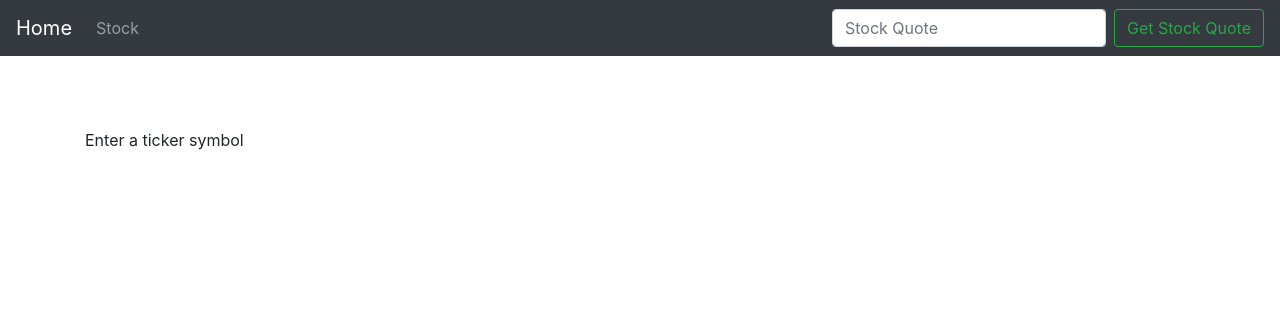
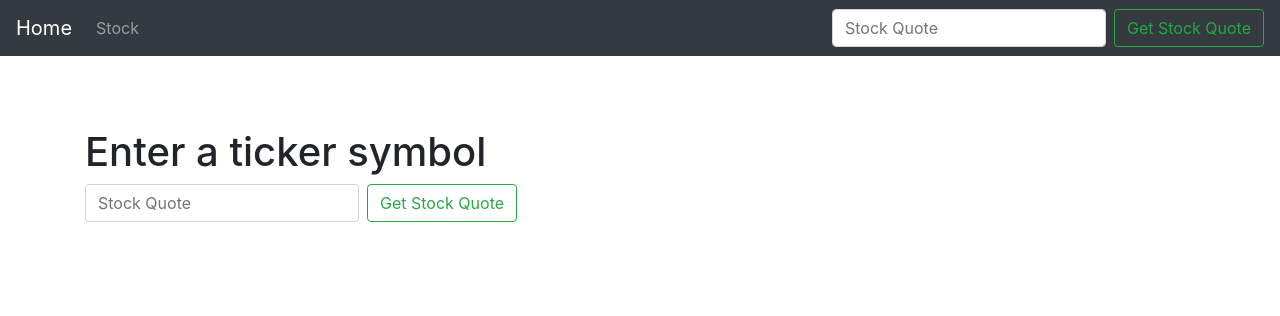
Before and after one commit to chonhenry/portfolio, a Django app: page /stock/ in a window 1280 px wide. Shown: the top 316 px of the page. Run offline with Django 3.2, Linux system fonts and the light colour scheme; some libraries are stand-ins or nearby versions.

Commit message:
stock app edited

```diff
--- a/stock/templates/stock/home.html
+++ b/stock/templates/stock/home.html
@@ -4,14 +4,24 @@
 <br><br>
 
 {% if ticker %}
-  {{ ticker }}
+<h1>{{ ticker }}</h1>
+<form action="{% url 'stock' %}" class="form-inline my-2 my-lg-0" method="POST">
+  {% csrf_token %}
+  <input class="form-control mr-sm-2" type="search" placeholder="Stock Quote" aria-label="Search" name="ticker">
+  <button class="btn btn-outline-success my-2 my-sm-0" type="submit">Get Stock Quote</button>
+</form>
 {% endif %}
 
 <br>
 
 {% if api %}
 {% if api == "Error..." %}
-    There was a problem with your ticker symbol...please try again...
+<h4>Please enter a valid ticker</h4>
+<form action="{% url 'stock' %}" class="form-inline my-2 my-lg-0" method="POST">
+  {% csrf_token %}
+  <input class="form-control mr-sm-2" type="search" placeholder="Stock Quote" aria-label="Search" name="ticker">
+  <button class="btn btn-outline-success my-2 my-sm-0" type="submit">Get Stock Quote</button>
+</form>
 {% else %}
 <h1>{{ api.companyName }}</h1><br>
 Symbol: {{ api.symbol }}<br>
```
Lines whose indentation alone changed are shown as unchanged.
